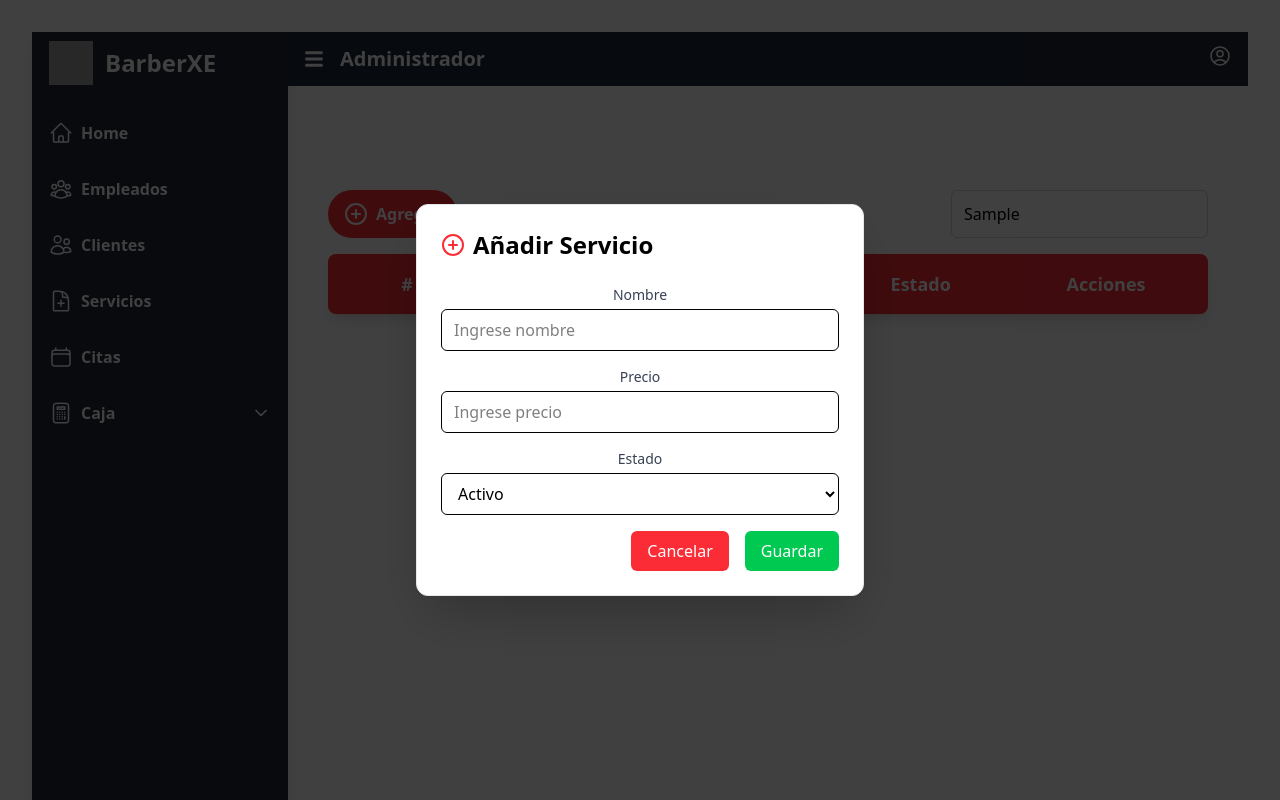
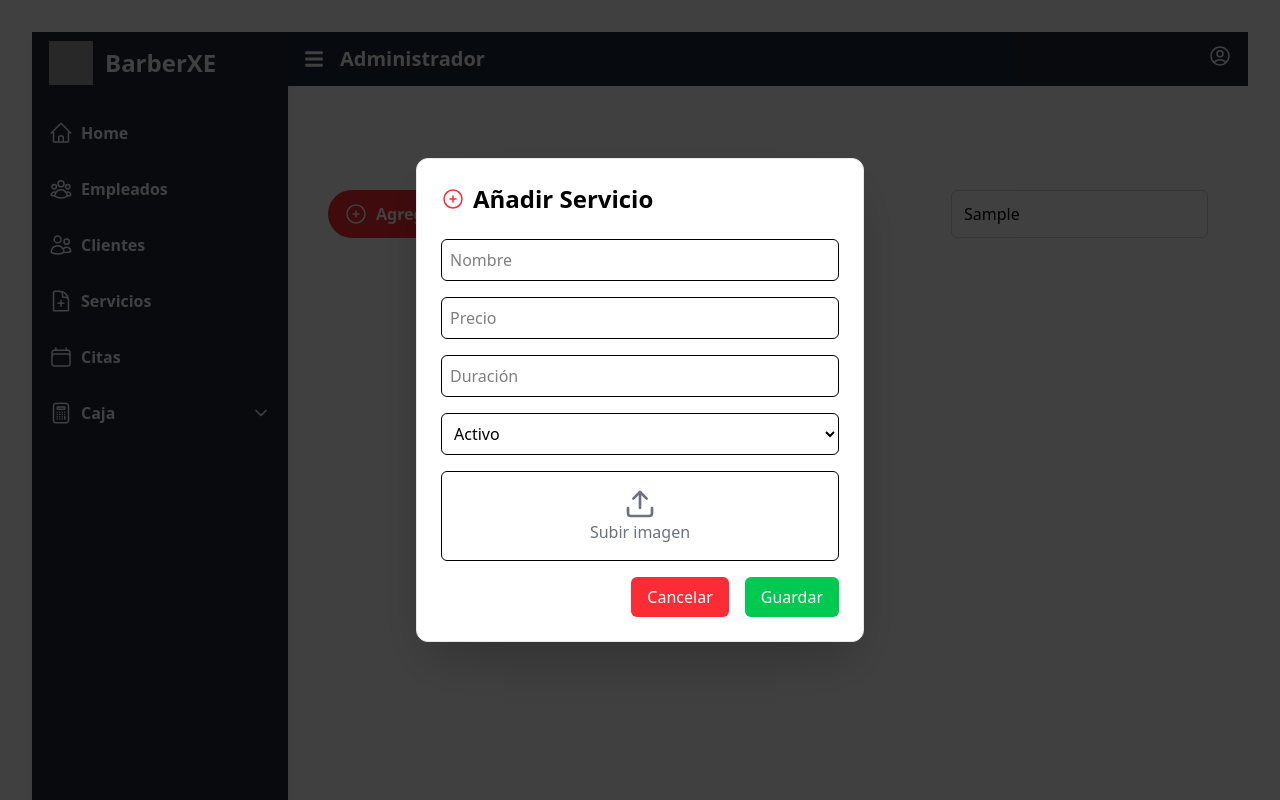
Before and after one commit to zzMateozz/BarberXE, a React (Vite) app in the folder Front_BarberXE/: page /Servicios in a window 1280 px wide. Both pictures are taken after typing "Sample" into the empty fields and a click on the button "Agregar". Built offline with nearby package versions, Linux system fonts and the light colour scheme; grey boxes are pictures that could not be loaded.

Commit message:
Backend semi-acabado  para revision

```diff
--- a/Front_BarberXE/src/components/CrudClient.jsx
+++ b/Front_BarberXE/src/components/CrudClient.jsx
@@ -1,5 +1,6 @@
 import React, { useState } from "react";
-import { Pencil, Trash2, PlusCircle } from "lucide-react";
+import { Pencil, Trash2} from "lucide-react";
+import { EyeIcon, EyeSlashIcon, PlusCircleIcon } from "@heroicons/react/24/outline";
 
 const styles = {
   tableContainer: "overflow-x-auto rounded-lg shadow-lg bg-white",
@@ -13,6 +14,7 @@ const styles = {
 };
 
 const TableClients = ({ isCollapsed }) => {
+  const [showPassword, setShowPassword] = useState(false);
   const [clients, setClients] = useState([
     {
       cedula: "10293847",
@@ -89,6 +91,7 @@ const TableClients = ({ isCollapsed }) => {
         apellido: "",
         telefono: "",
         correo: "",
+        contraseña: "",
       });
       setEditIndex(null);
     }
@@ -102,6 +105,7 @@ const TableClients = ({ isCollapsed }) => {
       apellido: "",
       telefono: "",
       correo: "",
+      contraseña: "",
     });
     setEditIndex(null);
   };
@@ -166,7 +170,7 @@ const TableClients = ({ isCollapsed }) => {
             onClick={() => openModal()}
             className="bg-red-500 hover:bg-red-600 text-white font-semibold py-3 px-4 flex items-center gap-2 rounded-3xl"
           >
-            <PlusCircle className="w-6 h-6" /> Agregar
+       < PlusCircleIcon className="w-6 h-6" /> Agregar
           </button>
           <input
             type="text"
@@ -251,16 +255,46 @@ const TableClients = ({ isCollapsed }) => {
           <div className="fixed inset-0 flex items-center justify-center bg-black/75 bg-opacity-50 z-50">
             <div className="bg-white rounded-xl shadow-2xl w-full max-w-md p-6 space-y-6 border border-gray-200">
               <h2 className="text-2xl font-semibold flex items-center gap-2">
-                <PlusCircle className="w-6 h-6 text-red-500" />{" "}
+                <PlusCircleIcon className="w-6 h-6 text-red-500" />{" "}
                 {editIndex !== null ? "Editar Cliente" : "Añadir Cliente"}
               </h2>
               <form onSubmit={handleSubmit} className="space-y-4">
-                {["cedula", "nombre", "apellido", "telefono", "correo"].map(
-                  (field) => (
-                    <div key={field}>
-                      <label className="block text-sm font-medium text-gray-700">
-                        {field.charAt(0).toUpperCase() + field.slice(1)}
-                      </label>
+                {[
+                  "cedula",
+                  "nombre",
+                  "apellido",
+                  "telefono",
+                  "correo",
+                  "contraseña",
+                ].map((field) => (
+                  <div key={field}>
+                    <label className="block text-sm font-medium text-gray-700">
+                      {field.charAt(0).toUpperCase() + field.slice(1)}
+                    </label>
+                    {field === "contraseña" ? (
+                      <div className="relative">
+                        <input
+                          type={showPassword ? "text" : "password"}
+                          name={field}
+                          value={formData[field]}
+                          onChange={handleChange}
+                          placeholder={`Ingrese ${field}`}
+                          className="mt-1 w-full border rounded-md py-2 px-3 pr-10 focus:ring-2 focus:ring-blue-500"
+                          required
+                        />
+                        <button
+                          type="button"
+                          onClick={() => setShowPassword(!showPassword)}
+                          className="absolute inset-y-0 right-3 flex items-center"
+                        >
+                          {showPassword ? (
+                            <EyeSlashIcon className= "w-6 h-6" />
+                          ) : (
+                            <EyeIcon className= "w-6 h-6" />
+                          )}
+                        </button>
+                      </div>
+                    ) : (
                       <input
                         type="text"
                         name={field}
@@ -270,10 +304,9 @@ const TableClients = ({ isCollapsed }) => {
                         className="mt-1 w-full border rounded-md py-2 px-3 focus:ring-2 focus:ring-blue-500"
                         required
                       />
-                    </div>
-                  )
-                )}
-
+                    )}
+                  </div>
+                ))}
                 <div className="flex gap-4 justify-end">
                   <button
                     type="button"
--- a/Front_BarberXE/src/components/CrudService.jsx
+++ b/Front_BarberXE/src/components/CrudService.jsx
@@ -1,78 +1,47 @@
 import React, { useState } from "react";
-import { Pencil, Trash2, PlusCircle } from "lucide-react";
+import { Pencil, Trash2, Upload } from "lucide-react";
+import { PlusCircleIcon } from "@heroicons/react/24/outline";
 
-const styles = {
-  tableContainer: "overflow-x-auto rounded-lg shadow-lg bg-white",
-  table: "w-full table-auto border-collapse",
-  th: "min-w-[80px] py-2 px-2 md:py-4 md:px-3 text-base md:text-lg font-semibold text-white bg-red-500",
-  td: "py-2 px-2 md:py-4 md:px-3 text-center text-xs md:text-base border-b border-gray-200",
-  button:
-    "px-2 py-1 md:px-3 md:py-1.5 rounded-md font-medium transition duration-200",
-  editButton: "text-blue-500 hover:bg-blue-100",
-  deleteButton: "text-red-500 hover:bg-red-100",
-};
-
-const TableServices = ({ isCollapsed }) => {
+const TableServices = () => {
   const [services, setServices] = useState([
     {
       id: 1,
-      nombre: "Corte de cabello",
-      precio: "$20,000",
+      nombre: "Afeitado",
+      precio: "$10,000",
+      duracion: "20 Min",
       estado: "Activo",
-    },
-    {
-      id: 2,
-      nombre: "Afeitado",
-      precio: "$15,000",
-      estado: "Activo",
-    },
-    {
-      id: 3,
-      nombre: "Baño de vapor",
-      precio: "$10,000",
-      estado: "Inactivo",
-    },
-    {
-      id: 4,
-      nombre: "Corte y afeitado",
-      precio: "$35,000",
-      estado: "Activo",
-    },
-    {
-      id: 5,
-      nombre: "Peinado",
-      precio: "$25,000",
-      estado: "Activo",
-    },
-    {
-      id: 6,
-      nombre: "Tratamiento capilar",
-      precio: "$30,000",
-      estado: "Inactivo",
+      imagen: "https://img.freepik.com/foto-gratis/cliente-haciendo-corte-pelo-salon-peluqueria_1303-20861.jpg",
     },
   ]);
+
   const [searchTerm, setSearchTerm] = useState("");
   const [showModal, setShowModal] = useState(false);
   const [formData, setFormData] = useState({
     nombre: "",
     precio: "",
+    duracion: "",
     estado: "Activo",
+    imagen: "",
   });
+
+  const [previewImage, setPreviewImage] = useState(null);
   const [editIndex, setEditIndex] = useState(null);
-  const [currentPage, setCurrentPage] = useState(1);
-  const itemsPerPage = 5;
 
   const openModal = (index = null) => {
     setShowModal(true);
     if (index !== null) {
       setFormData(services[index]);
+      setPreviewImage(services[index].imagen);
       setEditIndex(index);
     } else {
       setFormData({
         nombre: "",
         precio: "",
+        duracion: "",
         estado: "Activo",
+        imagen: "",
       });
+      setPreviewImage(null);
       setEditIndex(null);
     }
   };
@@ -82,14 +51,29 @@ const TableServices = ({ isCollapsed }) => {
     setFormData({
       nombre: "",
       precio: "",
+      duracion: "",
       estado: "Activo",
+      imagen: "",
     });
+    setPreviewImage(null);
     setEditIndex(null);
   };
 
   const handleChange = (e) => {
     const { name, value } = e.target;
     setFormData((prev) => ({ ...prev, [name]: value }));
+  };
+
+  const handleImageChange = (e) => {
+    const file = e.target.files[0];
+    if (file) {
+      const reader = new FileReader();
+      reader.onloadend = () => {
+        setPreviewImage(reader.result);
+        setFormData((prev) => ({ ...prev, imagen: reader.result }));
+      };
+      reader.readAsDataURL(file);
+    }
   };
 
   const handleSubmit = (e) => {
@@ -99,10 +83,7 @@ const TableServices = ({ isCollapsed }) => {
         prev.map((service, i) => (i === editIndex ? formData : service))
       );
     } else {
-      setServices((prev) => [
-        ...prev,
-        { ...formData, id: prev.length + 1 }, // Asegura un nuevo ID
-      ]);
+      setServices((prev) => [...prev, { ...formData, id: prev.length + 1 }]);
     }
     closeModal();
   };
@@ -111,36 +92,15 @@ const TableServices = ({ isCollapsed }) => {
     setServices((prev) => prev.filter((_, i) => i !== index));
   };
 
-  // Método de búsqueda
   const handleSearchChange = (e) => {
     setSearchTerm(e.target.value);
-    setCurrentPage(1);
   };
 
-  // Filtrado de servicios según el término de búsqueda
   const filteredServices = services.filter((service) =>
     Object.values(service).some((val) =>
       val.toString().toLowerCase().includes(searchTerm.toLowerCase())
     )
   );
-
-  // Paginación - Obtener servicios de la página actual
-  const indexOfLastItem = currentPage * itemsPerPage;
-  const indexOfFirstItem = indexOfLastItem - itemsPerPage;
-  const currentServices = filteredServices.slice(
-    indexOfFirstItem,
-    indexOfLastItem
-  );
-
-  // Total de páginas
-  const totalPages = Math.ceil(filteredServices.length / itemsPerPage);
-
-  // Cambiar de página
-  const changePage = (page) => {
-    if (page > 0 && page <= totalPages) {
-      setCurrentPage(page); // Actualiza la página actual
-    }
-  };
 
   return (
     <section className="py-16 lg:py-20">
@@ -150,7 +110,7 @@ const TableServices = ({ isCollapsed }) => {
             onClick={() => openModal()}
             className="bg-red-500 hover:bg-red-600 text-white font-semibold py-3 px-4 flex items-center gap-2 rounded-3xl"
           >
-            <PlusCircle className="w-6 h-6" /> Agregar
+            <PlusCircleIcon className="w-6 h-6" /> Agregar
           </button>
           <input
             type="text"
@@ -161,30 +121,29 @@ const TableServices = ({ isCollapsed }) => {
           />
         </div>
 
+        {/* Grid de tarjetas */}
+        {/* Grid de tarjetas */}
+        <div className="grid grid-cols-1 sm:grid-cols-2 md:grid-cols-3 gap-6">
+          {filteredServices.map((service, i) => (
             <div
-          className={`${styles.tableContainer} ${
-            isCollapsed ? "mx-4" : "mx-0"
-          }`}
+              key={i}
+              className="bg-gray-100 rounded-3xl shadow-xl overflow-hidden hover:shadow-2xl transition-shadow duration-300"
             >
-          <table className={styles.table}>
-            <thead>
-              <tr>
-                <th className={styles.th}>#</th>
-                <th className={styles.th}>Nombre</th>
-                <th className={styles.th}>Precio</th>
-                <th className={styles.th}>Estado</th>
-                <th className={styles.th}>Acciones</th>
-              </tr>
-            </thead>
-            <tbody>
-              {currentServices.map((service, i) => (
-                <tr key={i} className="bg-neutral-100">
-                  <td className={styles.td}>{indexOfFirstItem + i + 1}</td>
-                  <td className={styles.td}>{service.nombre}</td>
-                  <td className={styles.td}>{service.precio}</td>
-                  <td className={styles.td}>
+              <img
+                src={service.imagen}
+                alt={service.nombre}
+                className="w-full h-40 object-cover"
+              />
+              <div className="p-4">
+                <h3 className="text-xl font-semibold">{service.nombre}</h3>
+                <p className="text-gray-700 mt-1">
+                  <strong>Precio:</strong> {service.precio}
+                </p>
+                <p className="text-gray-700">
+                  <strong>Duración:</strong> {service.duracion}
+                </p>
                 <span
-                      className={`py-1 px-2 rounded-full ${
+                  className={`inline-block px-3 py-1 mt-2 text-sm font-semibold rounded-full ${
                     service.estado === "Activo"
                       ? "bg-green-300 text-green-800"
                       : "bg-red-300 text-red-800"
@@ -192,91 +151,89 @@ const TableServices = ({ isCollapsed }) => {
                 >
                   {service.estado}
                 </span>
-                  </td>
-                  <td className={styles.td}>
+                <div className="flex justify-center text-center gap-8 mt-4">
                   <button
                     onClick={() => openModal(i)}
-                      className={`${styles.button} ${styles.editButton} mr-2`}
+                    className="text-blue-500 hover:text-blue-700 hover:scale-110 transition-transform duration-200"
                   >
-                      <Pencil size={18} />
+                    <Pencil size={22} />
                   </button>
                   <button
                     onClick={() => handleDelete(i)}
-                      className={`${styles.button} ${styles.deleteButton}`}
+                    className="text-red-500 hover:text-red-700 hover:scale-110 transition-transform duration-200"
                   >
-                      <Trash2 size={18} />
+                    <Trash2 size={22} />
                   </button>
-                  </td>
-                </tr>
+                </div>
+              </div>
+            </div>
           ))}
-            </tbody>
-          </table>
         </div>
 
-        <div className="mt-6">
-          <nav className="flex justify-center">
-            <ul className="flex space-x-2">
-              {[...Array(totalPages)].map((_, index) => {
-                const page = index + 1;
-                return (
-                  <li key={page}>
-                    <button
-                      onClick={() => changePage(page)}
-                      className={`px-4 py-2 rounded-md text-sm font-medium ${
-                        page === currentPage
-                          ? "bg-red-500 text-white"
-                          : "bg-gray-100 text-gray-700 hover:bg-gray-200"
-                      }`}
-                    >
-                      {page}
-                    </button>
-                  </li>
-                );
-              })}
-            </ul>
-          </nav>
-        </div>
-
+        {/* Modal de formulario */}
         {showModal && (
           <div className="fixed inset-0 flex items-center justify-center bg-black/75 bg-opacity-50 z-50">
             <div className="bg-white rounded-xl shadow-2xl w-full max-w-md p-6 space-y-6 border border-gray-200">
               <h2 className="text-2xl font-semibold flex items-center gap-2">
-                <PlusCircle className="w-6 h-6 text-red-500" />{" "}
+                <PlusCircleIcon className="w-6 h-6 text-red-500" />{" "}
                 {editIndex !== null ? "Editar Servicio" : "Añadir Servicio"}
               </h2>
               <form onSubmit={handleSubmit} className="space-y-4">
-                {["nombre", "precio"].map((field) => (
-                  <div key={field}>
-                    <label className="block text-sm font-medium text-gray-700">
-                      {field.charAt(0).toUpperCase() + field.slice(1)}
-                    </label>
                 <input
                   type="text"
-                      name={field}
-                      value={formData[field]}
+                  name="nombre"
+                  value={formData.nombre}
                   onChange={handleChange}
-                      placeholder={`Ingrese ${field}`}
-                      className="mt-1 w-full border rounded-md py-2 px-3 focus:ring-2 focus:ring-blue-500"
+                  placeholder="Nombre"
                   required
+                  className="w-full border p-2 rounded-md"
                 />
-                  </div>
-                ))}
-
-                <div>
-                  <label className="block text-sm font-medium text-gray-700">
-                    Estado
-                  </label>
+                <input
+                  type="text"
+                  name="precio"
+                  value={formData.precio}
+                  onChange={handleChange}
+                  placeholder="Precio"
+                  required
+                  className="w-full border p-2 rounded-md"
+                />
+                <input
+                  type="text"
+                  name="duracion"
+                  value={formData.duracion}
+                  onChange={handleChange}
+                  placeholder="Duración"
+                  required
+                  className="w-full border p-2 rounded-md"
+                />
                 <select
                   name="estado"
                   value={formData.estado}
                   onChange={handleChange}
-                    className="mt-1 w-full border rounded-md py-2 px-3 focus:ring-2 focus:ring-blue-500"
+                  className="w-full border p-2 rounded-md"
                 >
                   <option value="Activo">Activo</option>
                   <option value="Inactivo">Inactivo</option>
                 </select>
-                </div>
 
+                {/* Subida de imagen con icono */}
+                <label className="border p-4 rounded-md flex flex-col items-center cursor-pointer">
+                  <Upload size={32} className="text-gray-500" />
+                  <span className="text-gray-500">Subir imagen</span>
+                  <input
+                    type="file"
+                    accept="image/*"
+                    onChange={handleImageChange}
+                    className="hidden"
+                  />
+                </label>
+                {previewImage && (
+                  <img
+                    src={previewImage}
+                    alt="Preview"
+                    className="w-full h-40 object-cover mt-2 rounded-lg"
+                  />
+                )}
                 <div className="flex gap-4 justify-end">
                   <button
                     type="button"
```
Also changed, not shown: Front_BarberXE/src/components/CrudEgress.jsx (+4 -3 lines), Front_BarberXE/src/components/CrudEmployees.jsx (+4 -4 lines), Front_BarberXE/src/components/CrudIncome.jsx (+4 -3 lines), Front_BarberXE/src/components/CrudCutting.jsx (added), Front_BarberXE/src/services/sds.js (added). Lines whose indentation alone changed are shown as unchanged.
